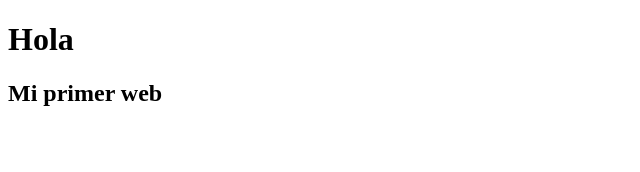
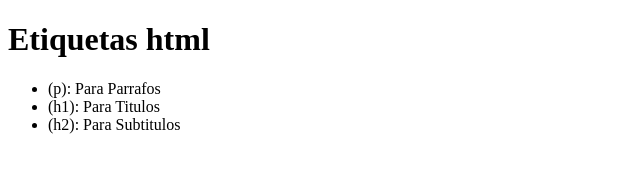
Before and after one commit to ytd8i987ttg/.miprimerweb, a plain HTML site: page index.html in a window 1280 px wide. Shown: the whole page, without its empty margins (0-640 px from the left). Drawn offline with Linux system fonts and the light colour scheme.

Commit message:
Cambios en mi Index

```diff
--- a/index.html
+++ b/index.html
@@ -3,14 +3,15 @@
 <head>
     <meta charset="UTF-8">
     <meta name="viewport" content="width=device-width, initial-scale=1.0">
-    <title>Document</title>
+    <title>Cosas Turbias</title>
 </head>
 <body>
-    <h1>Hola
+    <h1>Etiquetas html</h1>
+    <ul>
+        <li>(p): Para Parrafos</li>
+        <li>(h1): Para Titulos</li>
+        <li>(h2): Para Subtitulos</li>
+    </ul>
 
-    </h1>
-    <h2>Mi primer web
-
-    </h2>
 </body>
 </html>
```
